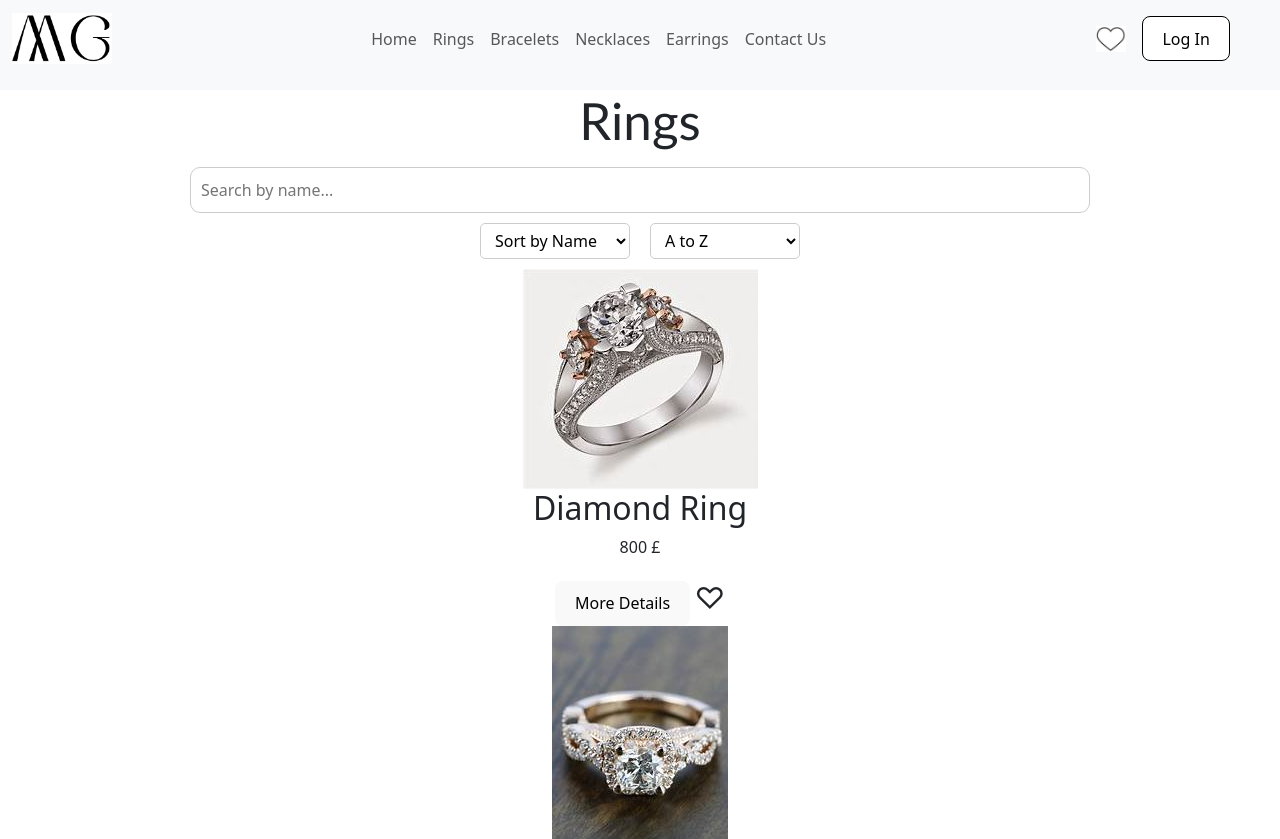
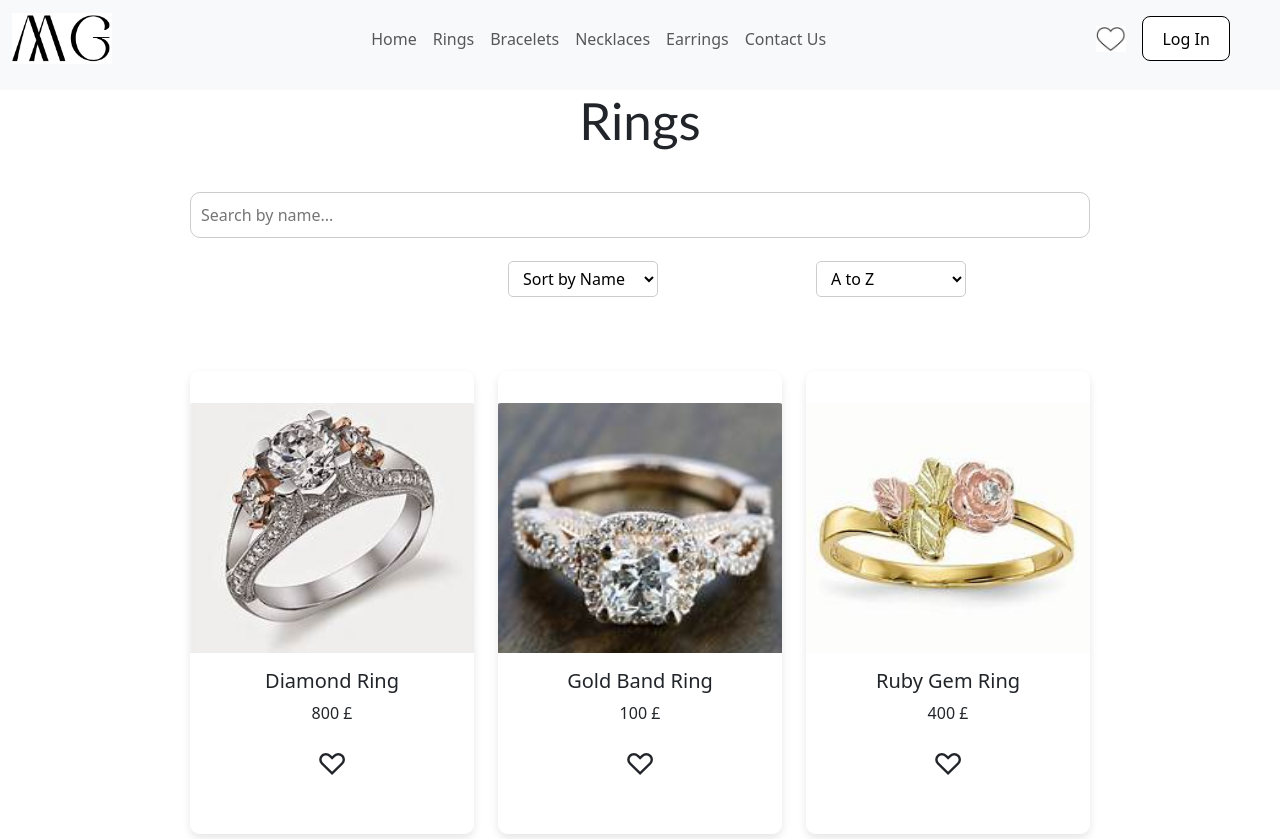
Before and after one commit to mayatarek/MH, a React (Vite) app: page /rings in a window 1280 px wide. Shown: the top 839 px of the page. Built offline with nearby package versions, Linux system fonts and the light colour scheme.

Commit message:
styling for the product pages

```diff
--- /dev/null
+++ b/src/ProductList/ProductList.css
@@ -0,0 +1,40 @@
+.productList {
+    display: grid;
+    grid-template-columns: repeat(auto-fill, minmax(250px, 1fr));
+    gap: 1.5rem;
+    padding: 1.5rem;
+
+  }
+
+  .sort-name,
+  .sort-price {
+    margin-top: 70px;
+    margin-bottom: 50px;
+  }
+
+  .select-wrapper {
+    display: flex;
+    justify-content: space-between;
+    align-items: center;
+    gap: 1rem;
+  }
+
+  .productItem {
+    display: flex;
+    flex-direction: column;
+    align-items: center;
+    background-color: white;
+    border-radius: 10px;
+    box-shadow: 0 4px 8px rgba(0, 0, 0, 0.1);
+    overflow: hidden;
+    transition: transform 0.3s ease;
+  }
+
+
+
+  .product-item-img {
+    width: 100%;
+    height: 250px;
+    object-fit: cover;
+    transition: transform 0.3s ease;
+  }
--- a/src/ProductList/ProductList.jsx
+++ b/src/ProductList/ProductList.jsx
@@ -3,6 +3,7 @@ import ProductItem from './ProductItem';
 import products from './products';
 import SearchBar from './SearchBar';
 import ShowSearchBar from './showsearchbar';
+import './ProductList.css'
 
 function ProductList({ category }) {
   const [searchQuery, setSearchQuery] = useState('');
--- /dev/null
+++ b/src/ProductList/Productitem.css
@@ -0,0 +1,45 @@
+.product-card {
+  position: relative;
+  overflow: hidden;
+  cursor: pointer; /* Makes it feel clickable */
+  border: none;
+}
+
+
+
+.image-container {
+  position: relative;
+  width: 100%;
+  height: 250px;
+}
+
+.product-image {
+  width: 100%;
+  height: 100%;
+  object-fit: cover;
+  transition: opacity 0.3s ease; /* Fade effect for image change */
+}
+
+.product-card:hover .product-image {
+  opacity: 0; /* Hide image when hovered */
+}
+
+.product-card:hover .hover-image {
+  opacity: 1; /* Show the alternate image when hovered */
+}
+
+.hover-image {
+  position: absolute;
+  top: 0;
+  left: 0;
+  width: 100%;
+  height: 100%;
+  object-fit: cover;
+  opacity: 0;
+  transition: opacity 0.4s ease;
+
+}
+
+.card-body {
+  text-align: center; /* Optional: center align the text */
+}
--- a/src/ProductList/Productitem.jsx
+++ b/src/ProductList/Productitem.jsx
@@ -1,18 +1,20 @@
 import React, { useState } from 'react';
+import { Card, Button } from 'react-bootstrap';
+import './Productitem.css';
 
 function ProductItem({ product, liked, user }) {
   const [isLiked, setIsLiked] = useState(liked);
   const [message, showMessage] = useState(false);
+  const [showDetails, setShowDetails] = useState(false); // State to toggle details visibility
 
   // Add to wishlist
   const addToWishlist = () => {
-    if (!user) {showMessage(true)};
+    if (!user) { showMessage(true); }
     const userWishlist = JSON.parse(localStorage.getItem(`wishlist_user${user.id}`)) || [];
     if (!userWishlist.find((item) => item.id === product.id)) {
       const updatedWishlist = [...userWishlist, product];
       localStorage.setItem(`wishlist_user${user.id}`, JSON.stringify(updatedWishlist));
       setIsLiked(true);
-      console.log(isLiked)
     }
   };
 
@@ -23,19 +25,30 @@ function ProductItem({ product, liked, user }) {
     userWishlist = userWishlist.filter((item) => item.id !== product.id);
     localStorage.setItem(`wishlist_user${user.id}`, JSON.stringify(userWishlist));
     setIsLiked(false);
-    console.log(isLiked)
+  };
+
+  // Toggle product details
+  const toggleDetails = () => {
+    setShowDetails(!showDetails);
   };
 
   return (
     <div className="productItem">
-      <img src={product.image} alt={product.name} className="image" />
-      <h2>{product.name}</h2>
-      <p>{product.price}</p>
-      {/* {!user? <h2>not a user</h2>: <h2>user</h2>} just debugging*/}
-      <button>More Details</button> <span>  </span>
+      <Card style={{ width: '22rem' }} className="product-card" onClick={toggleDetails}>
+      <div className="image-container">
+          {/* Main Image */}
+          <Card.Img variant="top" src={product.image} alt={product.name} className="product-image" />
+          {/* Hover Image */}
+          <Card.Img variant="top" src={product.hoverImage} alt={product.name} className="hover-image" />
+        </div>
+
+        <Card.Body>
+          <Card.Title>{product.name}</Card.Title>
+          <Card.Text>{product.price}</Card.Text>
           {isLiked ? (
             <button
               onClick={removeFromWishlist}
+              className="liked"
               style={{ all: 'unset', color: 'red', cursor: 'pointer', fontSize: 30 }}
             >
               ♥
@@ -48,7 +61,12 @@ function ProductItem({ product, liked, user }) {
               ♡
             </button>
           )}
-      {message && <p>Please log in first to add to cart</p>}
+          {message && <p className="message">Please log in first to add to cart</p>}
+        </Card.Body>
+
+
+
+      </Card>
     </div>
   );
 }
```
Lines whose indentation alone changed are shown as unchanged.
